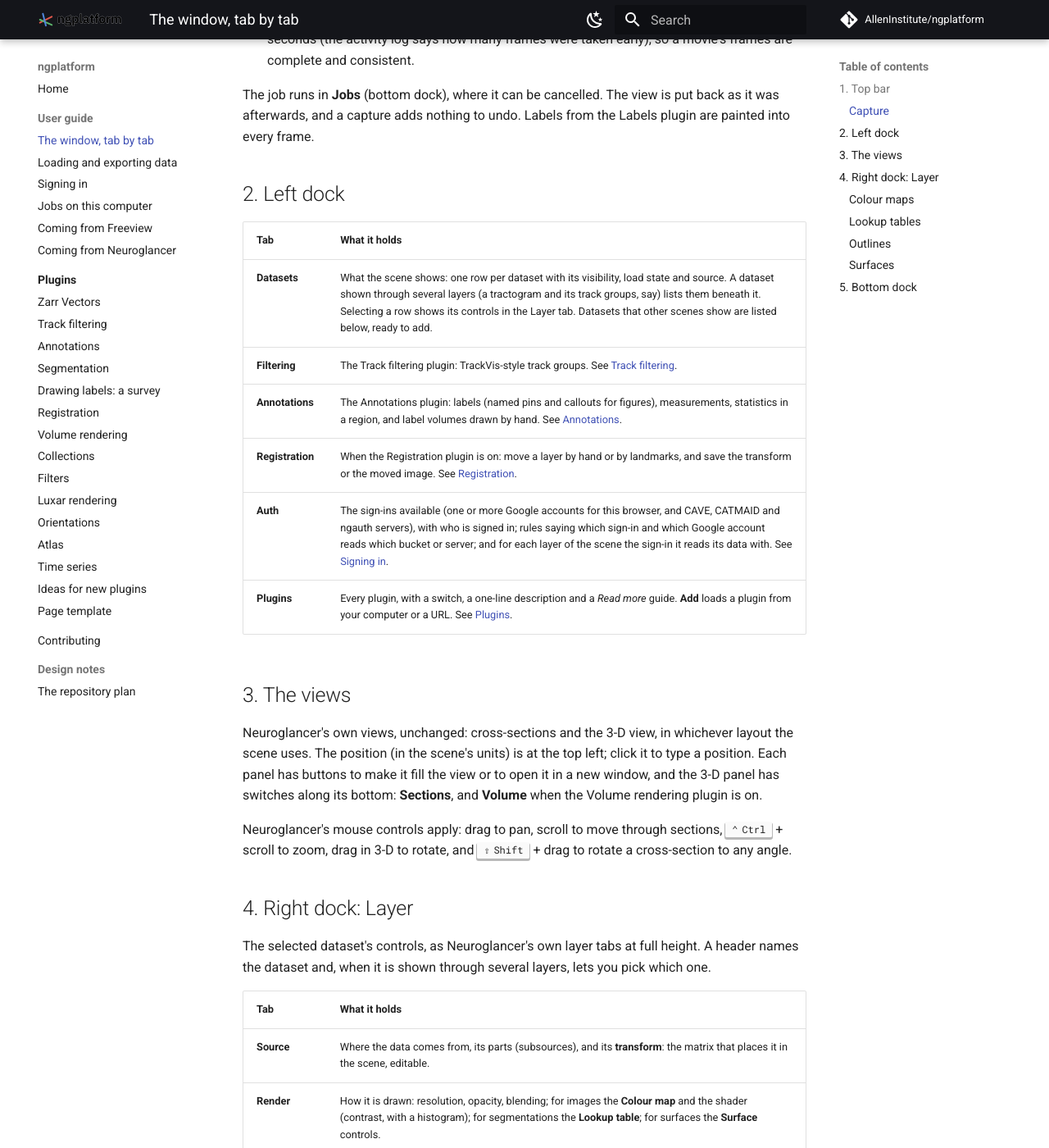
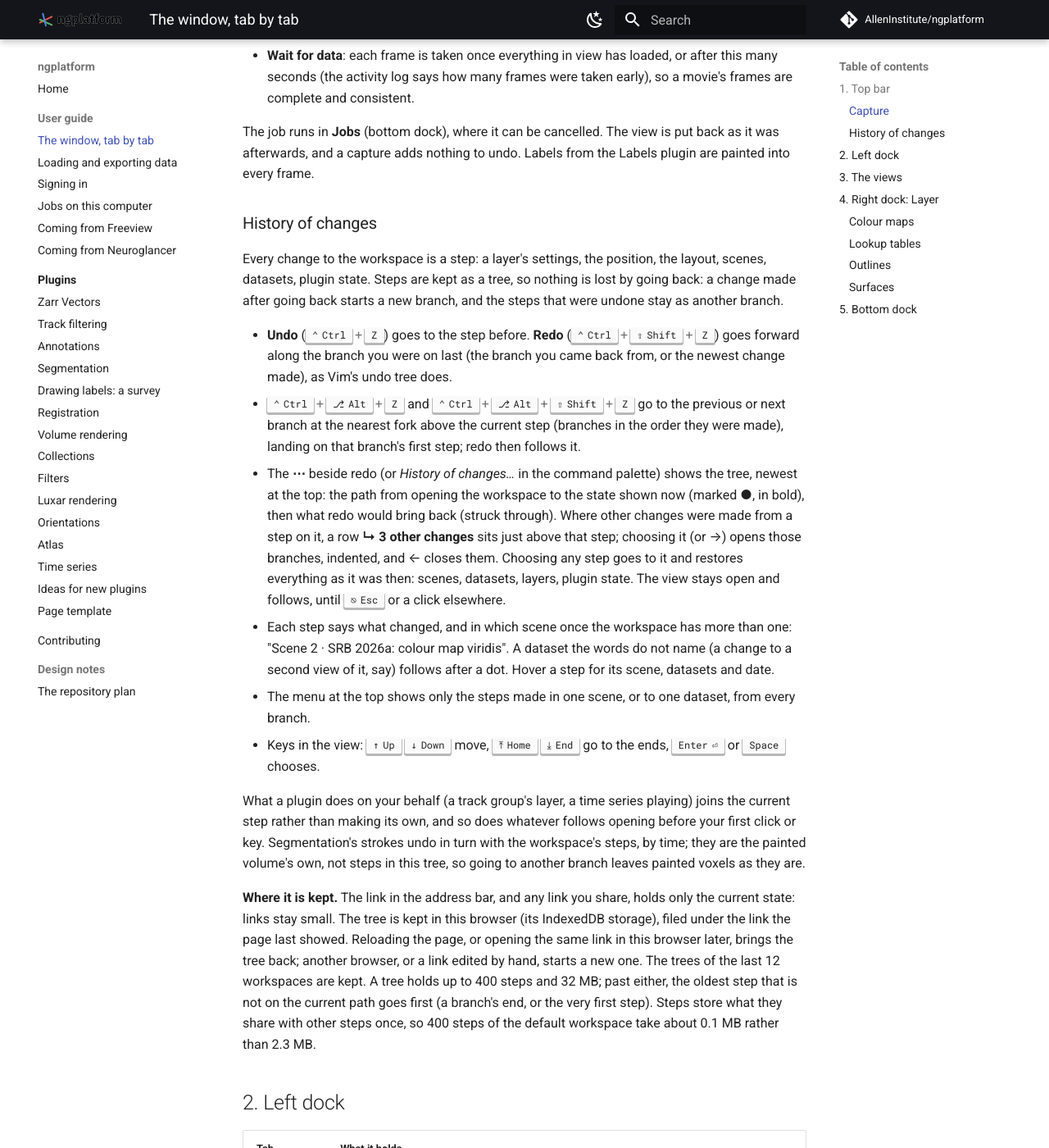
Before and after one commit to AllenInstitute/ngplatform, an MkDocs documentation site: the page built from docs/guide/interface.md, in a window 1280 px wide and 1400 px high, scrolled down 2026 px. Shown: the whole window at 82% size. Built offline with MkDocs 1.6.1 and Material for MkDocs 9.7.7, drawn with Linux system fonts in a browser that asks for light colours; comment, search, counter and statistics services are not loaded; some of the changed text lies outside the part shown.

Commit message:
Docs: the history of changes as a tree (guide, Segmentation, STATUS, TODO)

```diff
--- a/docs/guide/interface.md
+++ b/docs/guide/interface.md
@@ -19,6 +19,7 @@ all, and the keyboard icon lists the keyboard and mouse bindings.
 | **Share** | Copy a link to the whole workspace, copy this scene as a Neuroglancer link or JSON state, or open it in this site's plain Neuroglancer page. |
 | **Neuroglancer** | Open this scene in Google's Neuroglancer in a new tab. It says so when the scene holds data plain Neuroglancer cannot read (Zarr Vectors, files on this computer). |
 | **Undo / Redo** | Undo any change to the workspace: layers, positions, settings, plugin state. |
+| **⋯** (beside redo) | The history of changes, as a tree: go to any earlier state, including ones on branches left by going back and changing something else. See [History of changes](#history-of-changes). |
 | **Scene tabs** | One tab per scene. **+** adds a scene; each tab has a close button (closing the last leaves a blank scene). Rename, duplicate and delete scenes from the command palette. Each scene works as a viewer of its own: the plugin tabs (Filtering's groups, Annotations, Luxar, Volume and the rest) show that scene's own; a new scene starts with none, a duplicated one with a copy. |
 | Camera icon | **Capture**: a picture of the views (magnified, borders trimmed), or a movie (a sweep through slices or time, or a turn of the 3-D view) as GIF, WebM, MP4 or PNG frames; and Neuroglancer's own screenshot dialog. Labels from the Annotations plugin are painted in. See [Capture](#capture). |
 | Gear icon | View settings, reload the scene's layers, or a hard reset that reloads everything fresh. |
@@ -50,6 +51,56 @@ movie*, open one dialog:
 The job runs in **Jobs** (bottom dock), where it can be cancelled. The view
 is put back as it was afterwards, and a capture adds nothing to undo.
 Labels from the Labels plugin are painted into every frame.
+
+### History of changes
+
+Every change to the workspace is a step: a layer's settings, the position,
+the layout, scenes, datasets, plugin state. Steps are kept as a tree, so
+nothing is lost by going back: a change made after going back starts a new
+branch, and the steps that were undone stay as another branch.
+
+- **Undo** (++ctrl+z++) goes to the step before. **Redo**
+  (++ctrl+shift+z++) goes forward along the branch you were on last (the
+  branch you came back from, or the newest change made), as Vim's undo tree
+  does.
+- ++ctrl+alt+z++ and ++ctrl+alt+shift+z++ go to the previous or next branch
+  at the nearest fork above the current step (branches in the order they
+  were made), landing on that branch's first step; redo then follows it.
+- The **⋯** beside redo (or *History of changes…* in the command palette)
+  shows the tree, newest at the top: the path from opening the workspace
+  to the state shown now (marked ●, in bold), then what redo would bring
+  back (struck through). Where other changes were made from a step on it, a
+  row **↳ 3 other changes** sits just above that step; choosing it (or →)
+  opens those branches, indented, and ← closes them. Choosing any step
+  goes to it and restores everything as it was then: scenes, datasets,
+  layers, plugin state. The view stays open and follows, until ++escape++ or
+  a click elsewhere.
+- Each step says what changed, and in which scene once the workspace has
+  more than one: "Scene 2 · SRB 2026a: colour map viridis". A dataset the
+  words do not name (a change to a second view of it, say) follows after a
+  dot. Hover a step for its scene, datasets and date.
+- The menu at the top shows only the steps made in one scene, or to one
+  dataset, from every branch.
+- Keys in the view: ++arrow-up++ ++arrow-down++ move, ++home++ ++end++ go to
+  the ends, ++enter++ or ++space++ chooses.
+
+What a plugin does on your behalf (a track group's layer, a time series
+playing) joins the current step rather than making its own, and so does
+whatever follows opening before your first click or key. Segmentation's
+strokes undo in turn with the workspace's steps, by time; they
+are the painted volume's own, not steps in this tree, so going to another
+branch leaves painted voxels as they are.
+
+**Where it is kept.** The link in the address bar, and any link you share,
+holds only the current state: links stay small. The tree is kept in this
+browser (its IndexedDB storage), filed under the link the page last showed.
+Reloading the page, or opening the same link in this browser later, brings
+the tree back; another browser, or a link edited by hand, starts a new
+one. The trees of the last 12 workspaces are kept. A tree holds up to 400
+steps and 32 MB; past either, the oldest step that is not on the current
+path goes first (a branch's end, or the very first step). Steps store what
+they share with other steps once, so 400 steps of the default workspace
+take about 0.1 MB rather than 2.3 MB.
 
 ## 2. Left dock
 
```
Also changed, not shown: STATUS.md (+1 -1 lines), TODO.md (+2 -2 lines), docs/plugins/segmentation.md (+3 -1 lines).
